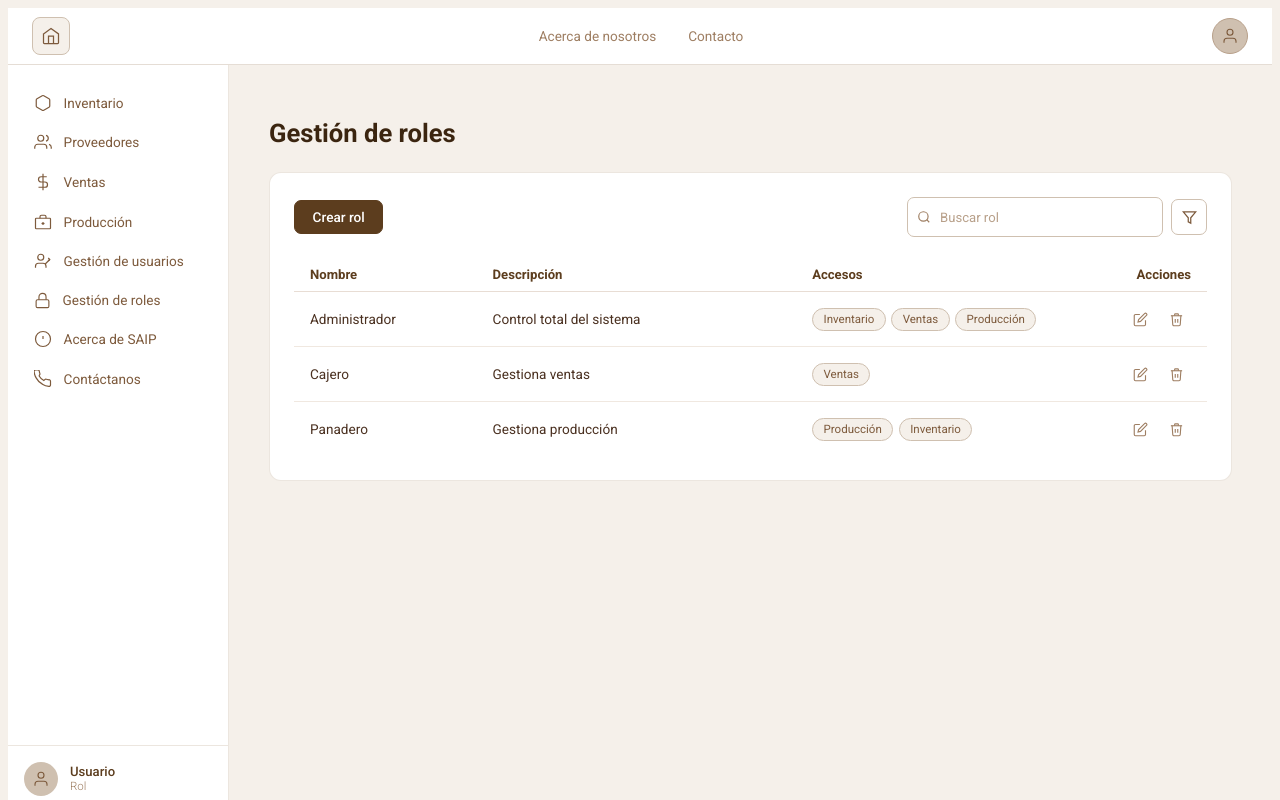
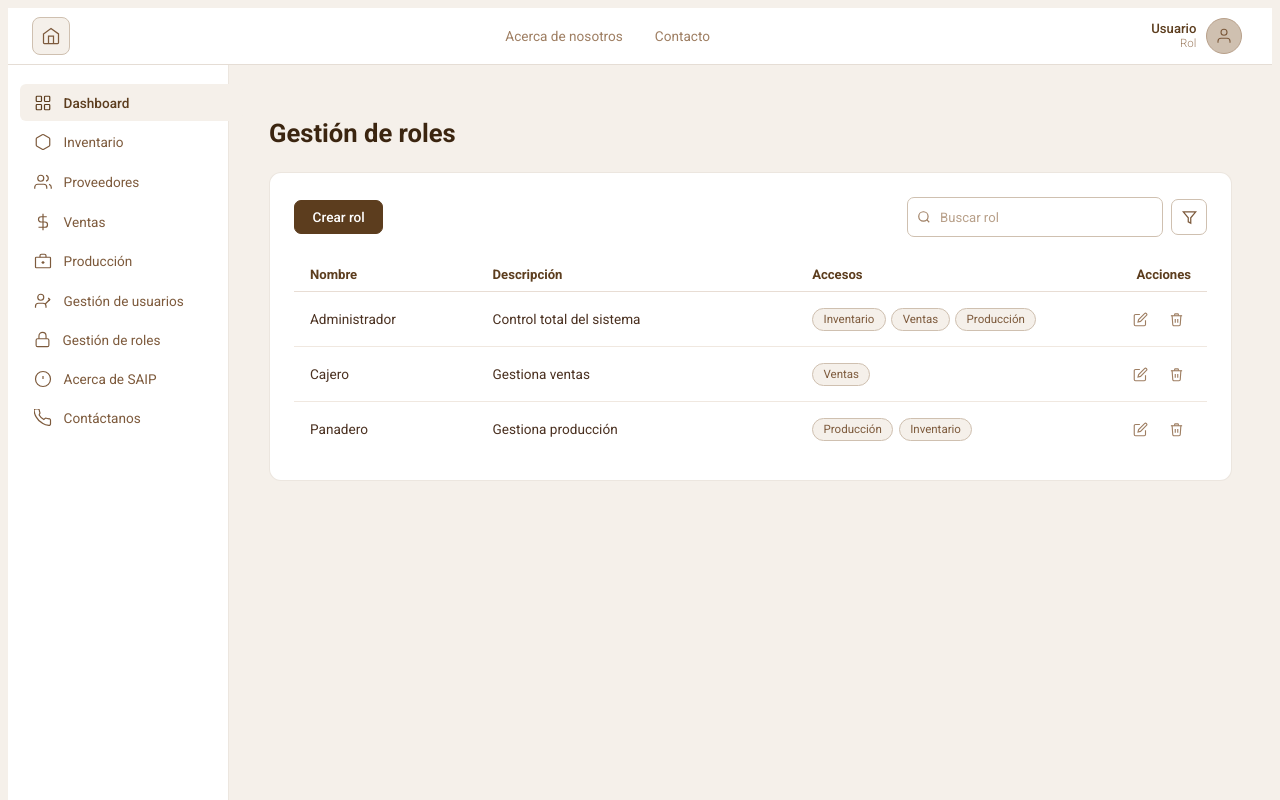
Before and after one commit to NVega04/saip-proyect, a React (Vite) app in the folder F/: page /roles in a window 1280 px wide. Shown: the top 800 px of the page. Built offline with nearby package versions, Linux system fonts and the light colour scheme; sample sign-in values are in the browser's storage.

Commit message:
update: dashboard settings, sorting and layout

```diff
--- a/F/src/components/Navbar.tsx
+++ b/F/src/components/Navbar.tsx
@@ -1,10 +1,24 @@
-import React from "react";
-import { Link } from "react-router-dom";
+import React, { useState, useRef, useEffect } from "react";
+import { Link, useNavigate } from "react-router-dom";
 
 export default function Navbar() {
+  const [menuOpen, setMenuOpen] = useState(false);
+const menuRef = useRef<HTMLDivElement>(null);
+const navigate = useNavigate();
+
+useEffect(() => {
+  const handleClickOutside = (e: MouseEvent) => {
+    if (menuRef.current && !menuRef.current.contains(e.target as Node)) {
+      setMenuOpen(false);
+    }
+  };
+  document.addEventListener("mousedown", handleClickOutside);
+  return () => document.removeEventListener("mousedown", handleClickOutside);
+}, []);
+
   return (
     <nav style={styles.navbar}>
-       <Link to="/" style={styles.brand}>
+       <Link to="/dashboard" style={styles.brand}>
         <div style={styles.logoBox}>
           <svg width="20" height="20" viewBox="0 0 24 24" fill="none" stroke="#7d5a3c" strokeWidth="1.5">
             <path d="M3 9.5L12 3l9 6.5V20a1 1 0 01-1 1H4a1 1 0 01-1-1V9.5z"/>
@@ -18,12 +32,41 @@ export default function Navbar() {
         <a href="#" style={styles.link}>Contacto</a>
       </div>
 
-      <div style={styles.avatar}>
-        <svg width="18" height="18" viewBox="0 0 24 24" fill="none" stroke="#7d5a3c" strokeWidth="1.5">
+      <div ref={menuRef} style={{ position: "relative" }}>
+  <div style={styles.userTrigger} onClick={() => setMenuOpen(!menuOpen)}>
+    <div style={styles.userText}>
+      <span style={styles.userName}>Usuario</span>
+      <span style={styles.userRole}>Rol</span>
+    </div>
+    <div style={styles.avatar}>
+      <svg width="18" height="18" viewBox="0 0 24 24" fill="none" stroke="#7d5a3c" strokeWidth="1.5">
+        <path d="M20 21v-2a4 4 0 00-4-4H8a4 4 0 00-4 4v2"/>
+        <circle cx="12" cy="7" r="4"/>
+      </svg>
+    </div>
+  </div>
+
+  {menuOpen && (
+    <div style={styles.dropdown}>
+      <button style={styles.dropdownItem} onClick={() => { navigate("/perfil"); setMenuOpen(false); }}>
+        <svg width="15" height="15" viewBox="0 0 24 24" fill="none" stroke="currentColor" strokeWidth="1.6">
           <path d="M20 21v-2a4 4 0 00-4-4H8a4 4 0 00-4 4v2"/>
           <circle cx="12" cy="7" r="4"/>
         </svg>
-      </div>
+        Ver perfil
+      </button>
+      <div style={styles.divider} />
+      <button style={{ ...styles.dropdownItem, color: "#c0392b" }} onClick={() => setMenuOpen(false)}>
+        <svg width="15" height="15" viewBox="0 0 24 24" fill="none" stroke="currentColor" strokeWidth="1.6">
+          <path d="M9 21H5a2 2 0 01-2-2V5a2 2 0 012-2h4"/>
+          <polyline points="16 17 21 12 16 7"/>
+          <line x1="21" y1="12" x2="9" y2="12"/>
+        </svg>
+        Cerrar sesión
+      </button>
+    </div>
+  )}
+  </div>
     </nav>
   );
 }
@@ -79,4 +122,60 @@ const styles: Record<string, React.CSSProperties> = {
     justifyContent: "center",
     cursor: "pointer",
   },
+  userTrigger: {
+  display: "flex",
+  alignItems: "center",
+  gap: "0.6rem",
+  cursor: "pointer",
+  padding: "4px 6px",
+  borderRadius: "8px",
+},
+userText: {
+  display: "flex",
+  flexDirection: "column",
+  alignItems: "flex-end",
+},
+userName: {
+  fontSize: "0.82rem",
+  fontWeight: 500,
+  color: "#5c3d1e",
+  lineHeight: 1.2,
+},
+userRole: {
+  fontSize: "0.72rem",
+  fontWeight: 300,
+  color: "#9e7e62",
+  lineHeight: 1.2,
+},
+dropdown: {
+  position: "absolute",
+  right: 0,
+  top: "calc(100% + 8px)",
+  background: "#ffffff",
+  border: "1px solid #e8ddd5",
+  borderRadius: "8px",
+  boxShadow: "0 4px 16px rgba(0,0,0,0.08)",
+  minWidth: "160px",
+  zIndex: 200,
+  overflow: "hidden",
+},
+dropdownItem: {
+  display: "flex",
+  alignItems: "center",
+  gap: "8px",
+  width: "100%",
+  padding: "10px 14px",
+  background: "none",
+  border: "none",
+  cursor: "pointer",
+  fontSize: "0.83rem",
+  color: "#5c3d1e",
+  fontFamily: "'Roboto', sans-serif",
+  textAlign: "left",
+},
+divider: {
+  height: "1px",
+  background: "#f0e8e0",
+  margin: "0 10px",
+},
 };
--- a/F/src/components/SearchBar.tsx
+++ b/F/src/components/SearchBar.tsx
@@ -5,6 +5,7 @@ interface SearchBarProps {
   onChange: (value: string) => void;
   placeholder?: string;
   onFilter?: () => void;
+  sortOrder?: "asc" | "desc" | null;
 }
 
 export default function SearchBar({
@@ -12,6 +13,7 @@ export default function SearchBar({
   onChange,
   placeholder = "Buscar",
   onFilter,
+  sortOrder,
 }: SearchBarProps) {
   return (
     <div className="searchbar">
@@ -29,14 +31,24 @@ export default function SearchBar({
           className="searchbar__input"
         />
       </div>
-      {onFilter && (
-        <button className="searchbar__filter-btn" onClick={onFilter} type="button">
-          <svg width="15" height="15" viewBox="0 0 24 24"
-            fill="none" stroke="#7d5a3c" strokeWidth="2">
-            <polygon points="22 3 2 3 10 12.46 10 19 14 21 14 12.46 22 3" />
-          </svg>
-        </button>
-      )}
+     {onFilter && (
+  <button className="searchbar__filter-btn" onClick={onFilter} type="button"
+    title={sortOrder === "asc" ? "Ascendente" : sortOrder === "desc" ? "Descendente" : "Ordenar"}>
+    {sortOrder === "asc" ? (
+      <svg width="15" height="15" viewBox="0 0 24 24" fill="none" stroke="#7d5a3c" strokeWidth="2">
+        <line x1="12" y1="19" x2="12" y2="5"/><polyline points="5 12 12 5 19 12"/>
+      </svg>
+    ) : sortOrder === "desc" ? (
+      <svg width="15" height="15" viewBox="0 0 24 24" fill="none" stroke="#7d5a3c" strokeWidth="2">
+        <line x1="12" y1="5" x2="12" y2="19"/><polyline points="19 12 12 19 5 12"/>
+      </svg>
+    ) : (
+      <svg width="15" height="15" viewBox="0 0 24 24" fill="none" stroke="#7d5a3c" strokeWidth="2">
+        <polygon points="22 3 2 3 10 12.46 10 19 14 21 14 12.46 22 3"/>
+      </svg>
+    )}
+  </button>
+)}
     </div>
   );
 }
--- a/F/src/components/Sidebar.tsx
+++ b/F/src/components/Sidebar.tsx
@@ -1,4 +1,4 @@
-import {JSX} from "react";
+import React, {JSX} from "react";
 import { Link} from "react-router-dom";
 
 interface MenuItem {
@@ -14,6 +14,20 @@ interface SidebarProps {
 }
 
 const menuItems: MenuItem[] = [
+  {
+    id: "dashboard",
+    label: "Dashboard",
+    path: "/dashboard",
+    icon: (
+      <svg width="18" height="18" viewBox="0 0 24 24" fill="none" stroke="currentColor" strokeWidth="1.6">
+        <rect x="3" y="3" width="7" height="7" rx="1"/>
+        <rect x="14" y="3" width="7" height="7" rx="1"/>
+        <rect x="3" y="14" width="7" height="7" rx="1"/>
+        <rect x="14" y="14" width="7" height="7" rx="1"/>
+      </svg>
+    ),
+  },
+
   {
     id: "inventario",
     label: "Inventario",
@@ -132,22 +146,6 @@ export default function Sidebar({ activeMenu, onMenuChange }: SidebarProps): JSX
   </Link>
 ))}
       </nav>
-
-      <div style={styles.footer}>
-        <div style={styles.userInfo}>
-          <div style={styles.avatar}>
-            <svg width="18" height="18" viewBox="0 0 24 24" fill="none" stroke="#7d5a3c" strokeWidth="1.5">
-              <path d="M20 21v-2a4 4 0 00-4-4H8a4 4 0 00-4 4v2"/>
-              <circle cx="12" cy="7" r="4"/>
-            </svg>
-          </div>
-          <div>
-            <div style={styles.userName}>Usuario</div>
-            <div style={styles.userRole}>Rol</div>
-          </div>
-        </div>
-        <button style={styles.logoutBtn}>Cerrar sesión</button>
-      </div>
     </aside>
   );
 }
@@ -194,44 +192,4 @@ const styles: Record<string, React.CSSProperties> = {
     color: "#5c3d1e",
     fontWeight: 500,
   },
-  footer: {
-    padding: "1rem 1rem 0",
-    borderTop: "1px solid #cfc0b066",
-  },
-  userInfo: {
-    display: "flex",
-    alignItems: "center",
-    gap: "0.75rem",
-    marginBottom: "0.85rem",
-  },
-  avatar: {
-    width: "34px",
-    height: "34px",
-    borderRadius: "50%",
-    background: "#cfc0b0",
-    display: "flex",
-    alignItems: "center",
-    justifyContent: "center",
-    flexShrink: 0,
-  },
-  userName: {
-    fontSize: "0.82rem",
-    fontWeight: 500,
-    color: "#5c3d1e",
-  },
-  userRole: {
-    fontSize: "0.72rem",
-    fontWeight: 300,
-    color: "#9e7e62",
-  },
-  logoutBtn: {
-    fontSize: "0.8rem",
-    fontWeight: 400,
-    color: "#9e7e62",
-    background: "none",
-    border: "none",
-    cursor: "pointer",
-    padding: 0,
-    fontFamily: "'Roboto', sans-serif",
-  },
 };
--- a/F/src/components/Table.tsx
+++ b/F/src/components/Table.tsx
@@ -35,6 +35,7 @@ interface SAIPTableProps<T extends { id: string | number }> {
   onSearch?: (value: string) => void;
   /** Callback del botón filtro */
   onFilter?: () => void;
+  sortKey?: string;
 }
 
 // ─── Componente ───────────────────────────────────────────────────────────────
@@ -51,8 +52,10 @@ export default function Table<T extends { id: string | number }>({
   searchPlaceholder = "Buscar",
   onSearch,
   onFilter,
+  sortKey,
 }: SAIPTableProps<T>) {
   const [search, setSearch] = useState("");
+  const [sortOrder, setSortOrder] = useState<"asc" | "desc" | null>(null);
   const [currentPage, setCurrentPage] = useState(1);
 
   // Filtrado interno (si no hay onSearch externo)
@@ -63,9 +66,18 @@ export default function Table<T extends { id: string | number }>({
           String(val ?? "").toLowerCase().includes(search.toLowerCase())
         )
       );
+    const sorted = sortKey && sortOrder
+  ? [...filtered].sort((a, b) => {
+      const aVal = String((a as Record<string, unknown>)[sortKey] ?? "").toLowerCase();
+      const bVal = String((b as Record<string, unknown>)[sortKey] ?? "").toLowerCase();
+      if (aVal < bVal) return sortOrder === "asc" ? -1 : 1;
+      if (aVal > bVal) return sortOrder === "asc" ? 1 : -1;
+      return 0;
+    })
+  : filtered;
 
-  const totalPages = Math.max(1, Math.ceil(filtered.length / pageSize));
-  const paginated = filtered.slice((currentPage - 1) * pageSize, currentPage * pageSize);
+  const totalPages = Math.max(1, Math.ceil(sorted.length / pageSize));
+  const paginated = sorted.slice((currentPage - 1) * pageSize, currentPage * pageSize);
 
   const handleSearch = (val: string) => {
     setSearch(val);
@@ -87,11 +99,16 @@ export default function Table<T extends { id: string | number }>({
           </div>
           {searchable && (
             <SearchBar
-              value={search}
-              onChange={handleSearch}
-              placeholder={searchPlaceholder}
-              onFilter={onFilter}
-            />
+        value={search}
+        onChange={handleSearch}
+        placeholder={searchPlaceholder}
+        sortOrder={sortOrder}
+        onFilter={onFilter ?? (() => {
+        setSortOrder((prev) =>
+      prev === null ? "asc" : prev === "asc" ? "desc" : null
+    );
+  })}
+/>
           )}
         </div>
 
--- a/F/src/pages/Roles.tsx
+++ b/F/src/pages/Roles.tsx
@@ -134,7 +134,7 @@ export default function Roles(): JSX.Element {
         columns={columns}
         data={roles}
         searchPlaceholder="Buscar rol"
-        onFilter={() => console.log("filtrar")}
+        sortKey="id"
         headerActions={
           <>
             <Button variant="primary" onClick={handleCrear}>
```
